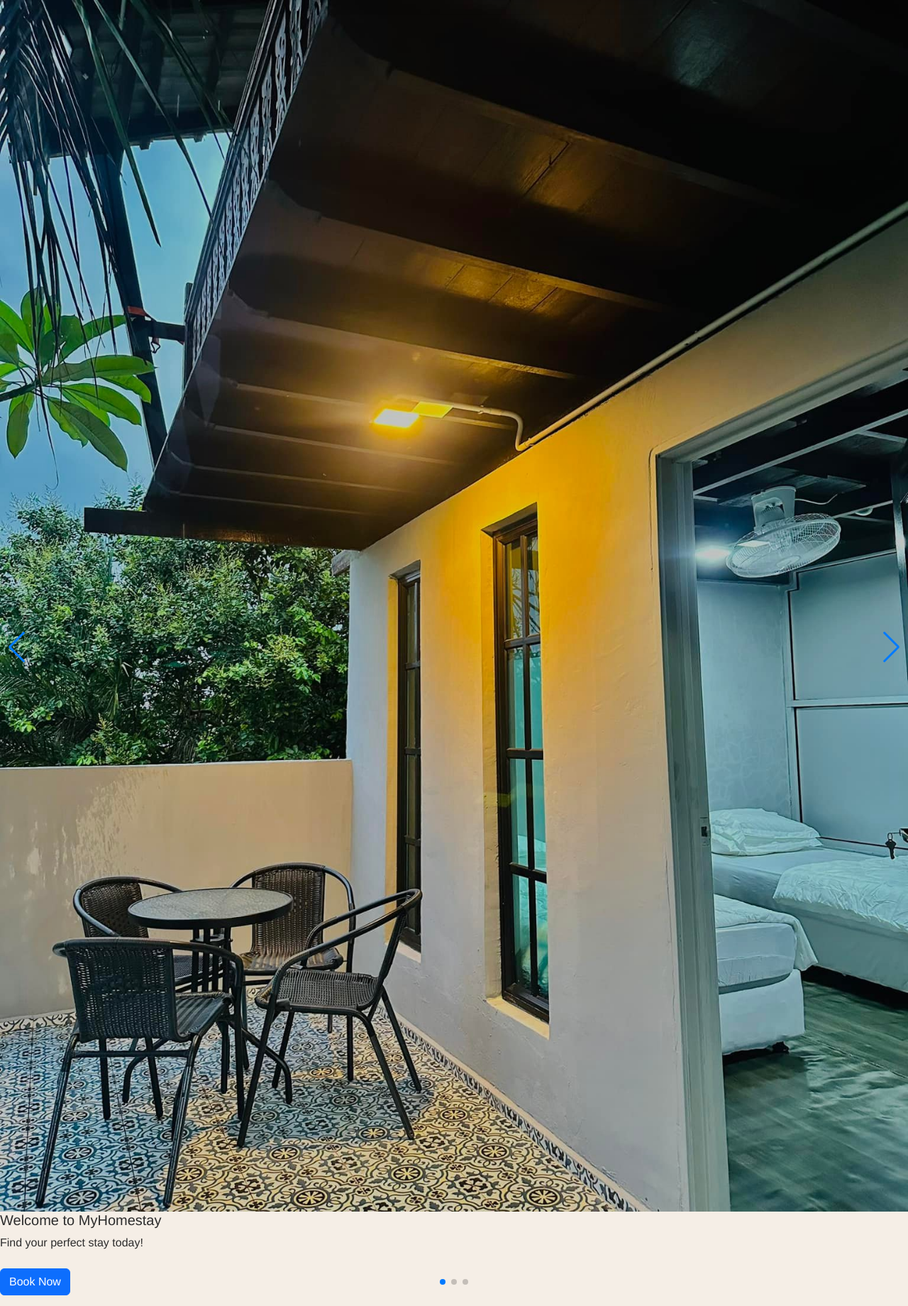
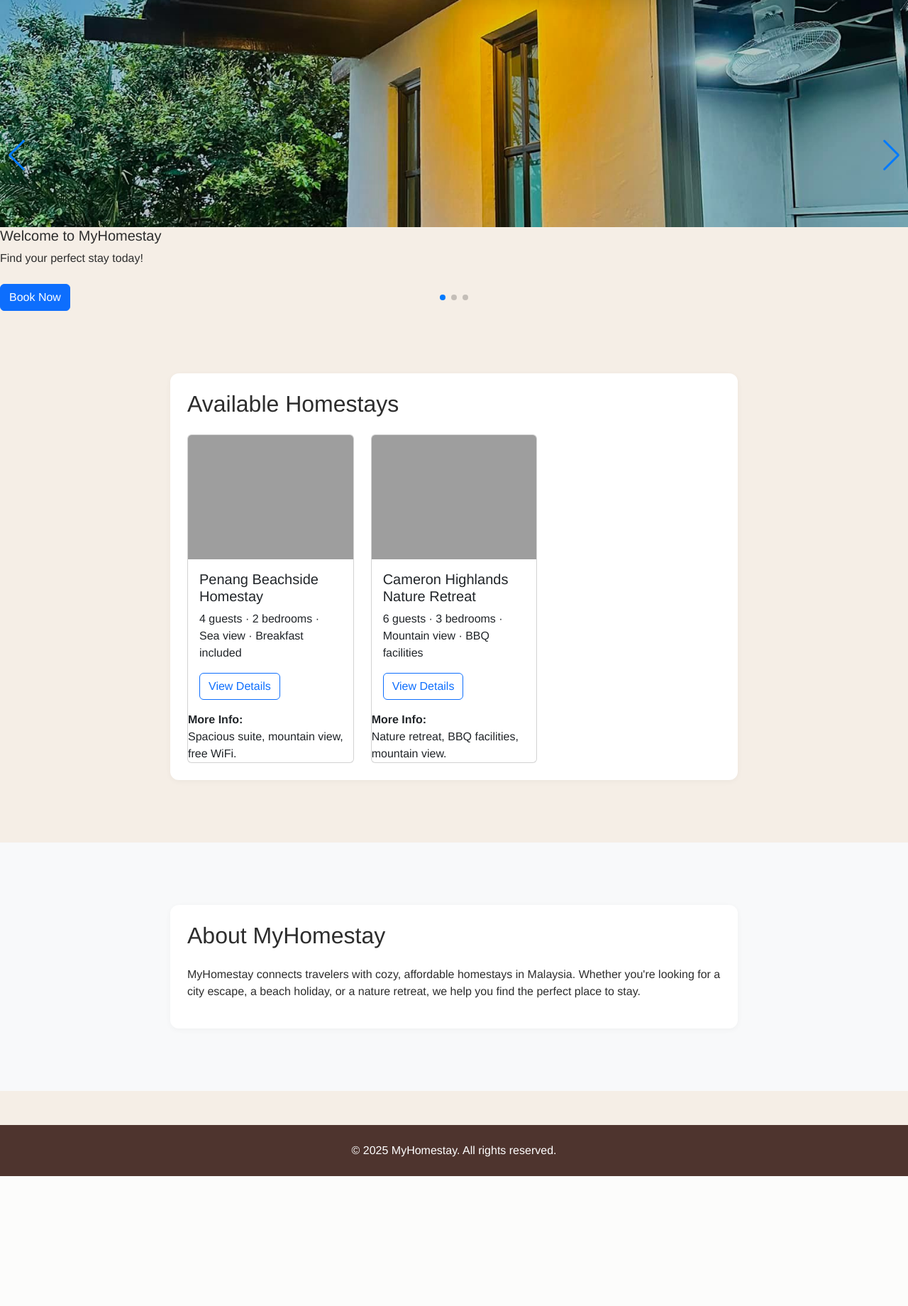
Before and after one commit to KencanaP/homestay, a PHP site: page / in a window 1280 px wide. Shown: the part 80-1920 px from the top of the page at 71% size. After the commit the page ends 1737 px from the top, so only its background shows below. Run offline with PHP 8.4, Linux system fonts and the light colour scheme; grey boxes are pictures that could not be loaded.

Commit message:
Update style.css

```diff
--- a/homestay/css/style.css
+++ b/homestay/css/style.css
@@ -62,3 +62,9 @@ footer {
     padding: 0.5rem 1rem;
   }
 }
+.swiper-slide img {
+  width: 100%;
+  height: 320px;
+  object-fit: cover;
+  display: block;
+}
```
